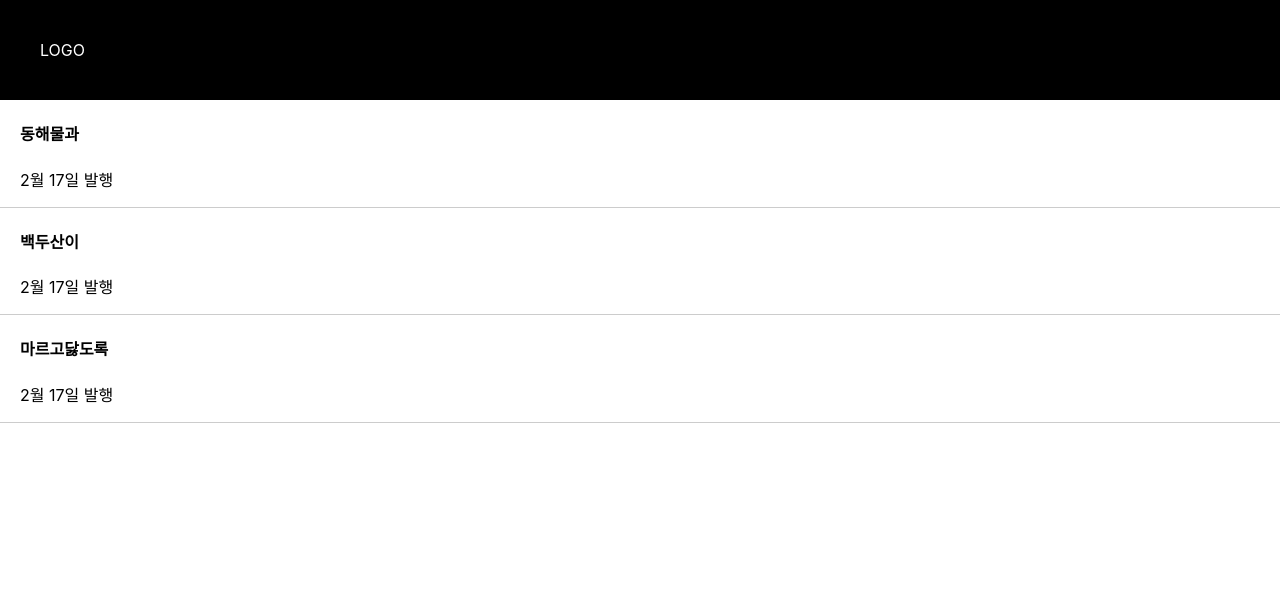
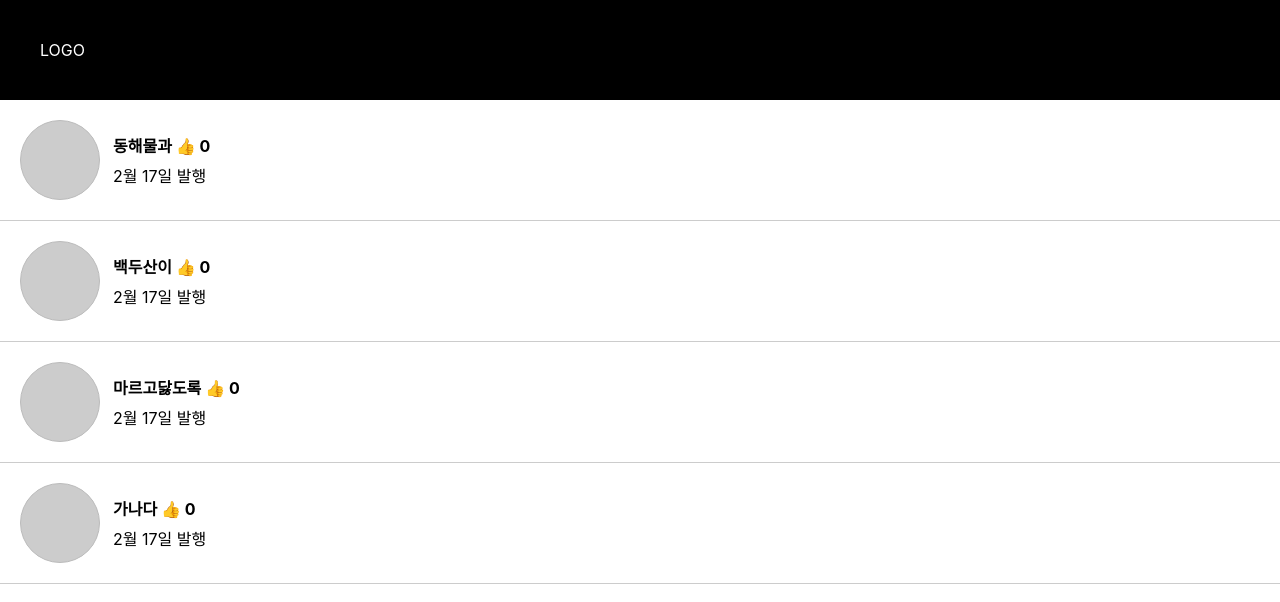
Before and after one commit to supermantoman/react-first, a React (Create React App) app in the folder blog/: page / in a window 1280 px wide. Shown: the top 602 px of the page. Built offline with nearby package versions, Linux system fonts and the light colour scheme.

Commit message:
리스트 컴포넌트에 이미지 html 레이아웃 생성

```diff
--- a/blog/src/App.css
+++ b/blog/src/App.css
@@ -18,6 +18,9 @@ div {
   text-align : left;
   padding-left : 20px;
   border-bottom : 1px solid #ccc;
+  display: flex;
+  flex-flow: row nowrap;
+  padding: 20px;
 }
 
 .modal{
@@ -29,6 +32,26 @@ div {
   background : #eee;
   border: 1px solid #bbb;
   text-align : left;
+}
+
+.profileImage {
+  width: 80px;
+  height: 80px;
+  border-radius: 999px;
+  margin: auto 0;
+  background-color: #ccc;
+  border: 1px solid #bbb;
+}
+
+.profile-content-wrap {
+  display: flex;
+  flex-flow: column nowrap;
+  margin: auto 0;
+  margin-left: 10px;
+}
+
+.h-margin{
+  margin: 3px;
 }
 
 .App-logo {
--- a/blog/src/App.js
+++ b/blog/src/App.js
@@ -2,12 +2,13 @@ import logo from './logo.svg';
 import './App.css';
 import { useState } from 'react';
 import { Modal } from './components/Modal';
+import { Profile } from "./components/profile";
 
 function App() {
 
   let post = "강남 우동 맛집";
-  let [title, b] = useState(['동해물과', '백두산이', '마르고닳도록']);
-  let [따봉, 따봉바꾸기] = useState([0,0,0]);
+  let [title, b] = useState(['동해물과', '백두산이', '마르고닳도록', '가나다']);
+  let [따봉, 따봉바꾸기] = useState([0,0,0,0]);
   let [modal, setModal] = useState(false);
 
 
@@ -30,12 +31,25 @@ function App() {
       </div> */}
 
       {/* 반복되는 html 동시에 map함수로 원하는 갯수만큼 뿌려주기 */}
+
+      {
+
+      }
+
+
       {
         title.map(function (a, i){
           return (
             <div className="list" key={i}>
-            <h4 onClick={()=>{setModal(!modal)}}> {title[i]} </h4>
-            <p>2월 17일 발행</p>
+              <div className="profileImage" key={i}></div>
+              <div className='profile-content-wrap' key={i}>
+                <h4 className="h-margin" key={i}> {title[i]} <span onClick={()=>{
+                  let copy = [...따봉];
+                  copy[i] = copy[i] + 1;
+                  따봉바꾸기(copy)
+                }}>👍</span> {따봉[i]} </h4>
+              <p className="h-margin" key={i}>2월 17일 발행</p>
+            </div>
             </div>
           )
         })
--- /dev/null
+++ b/blog/src/components/profile.js
@@ -0,0 +1,5 @@
+export function Profile() {
+  return (
+    <div className="profile"></div>
+  )
+}
```
